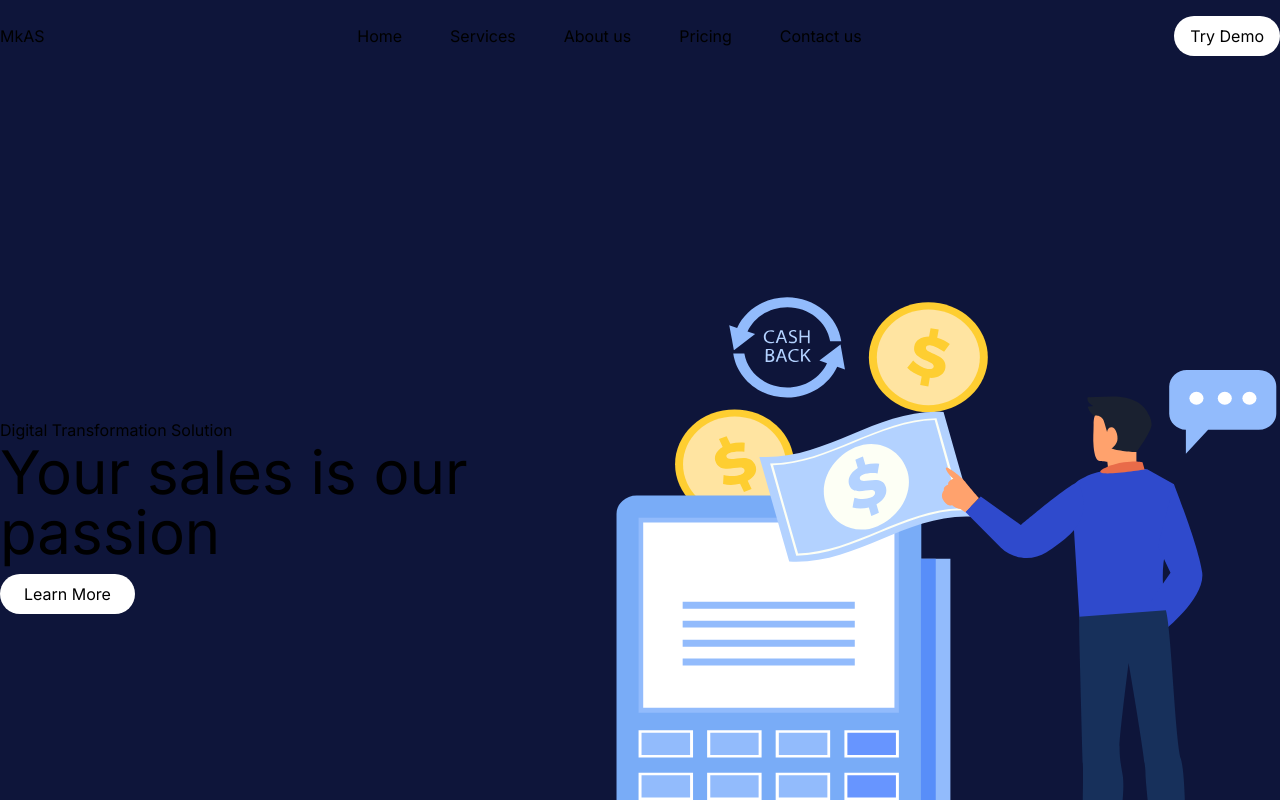
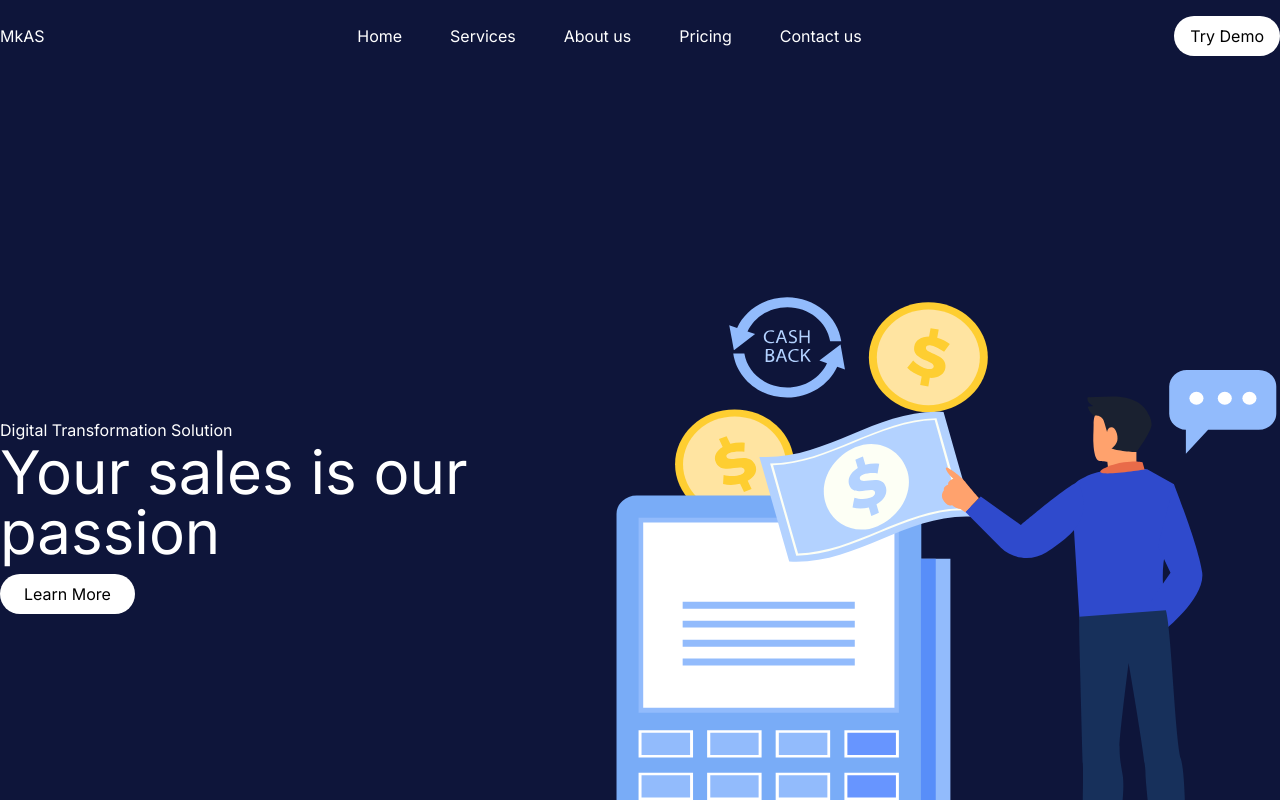
Before and after one commit to Wai-Min-Hein/MKAS, a Next.js app: page / in a window 1280 px wide. Shown: the top 800 px of the page. Built offline with nearby package versions, Linux system fonts and the light colour scheme.

Commit message:
color change text

```diff
--- a/src/app/about/page.tsx
+++ b/src/app/about/page.tsx
@@ -10,7 +10,7 @@ import { MdOutlineKeyboardArrowRight } from "react-icons/md";
 const About = () => {
   return (
     <main>
-      <section className="h-[75vh] w-full bg-blue">
+      <section className="h-[75vh] w-full bg-blue  !text-white">
         <Nav />
 
         <div className="grid place-items-center h-full">
--- a/src/app/contact/page.tsx
+++ b/src/app/contact/page.tsx
@@ -11,7 +11,7 @@ import Footer from "@/components/Footer";
 const Contact = () => {
   return (
     <main>
-      <section className="h-[75vh] w-full bg-blue">
+      <section className="h-[75vh] w-full bg-blue  !text-white">
         <Nav />
 
         <div className="grid place-items-center h-full">
--- a/src/app/page.tsx
+++ b/src/app/page.tsx
@@ -16,7 +16,7 @@ import Testimonials from "@/components/Testimonials";
 const Home = () => {
   return (
     <main>
-      <section className="max-w-screen-2xl h-[125vh] bg-blue">
+      <section className="max-w-screen-2xl h-[125vh] bg-blue !text-white">
         <Nav />
         <div className="container mx-auto flex items-center justify-between w-full h-full">
           <div className="mt-[-5rem]">
--- a/src/app/pricing/page.tsx
+++ b/src/app/pricing/page.tsx
@@ -10,7 +10,7 @@ import { MdOutlineKeyboardArrowRight } from "react-icons/md";
 const Pricing = () => {
   return (
     <main>
-      <section className="h-[75vh] w-full bg-blue">
+      <section className="h-[75vh] w-full bg-blue  !text-white">
         <Nav />
 
         <div className="grid place-items-center h-full">
--- a/src/app/services/page.tsx
+++ b/src/app/services/page.tsx
@@ -20,7 +20,7 @@ import ERP from "@/components/ERP";
 const Services = () => {
   return (
     <main>
-      <section className="h-[75vh] w-full bg-blue">
+      <section className="h-[75vh] w-full bg-blue !text-white">
         <Nav />
 
         <div className="grid place-items-center h-full">
--- a/src/components/Nav.tsx
+++ b/src/components/Nav.tsx
@@ -3,7 +3,7 @@ import React from "react";
 
 const Nav = () => {
   return (
-    <nav className="flex items-center justify-between container mx-auto pt-4">
+    <nav className="flex items-center justify-between container mx-auto pt-4 !text-white">
       <div className="">
         <h6>MkAS</h6>
       </div>
```
